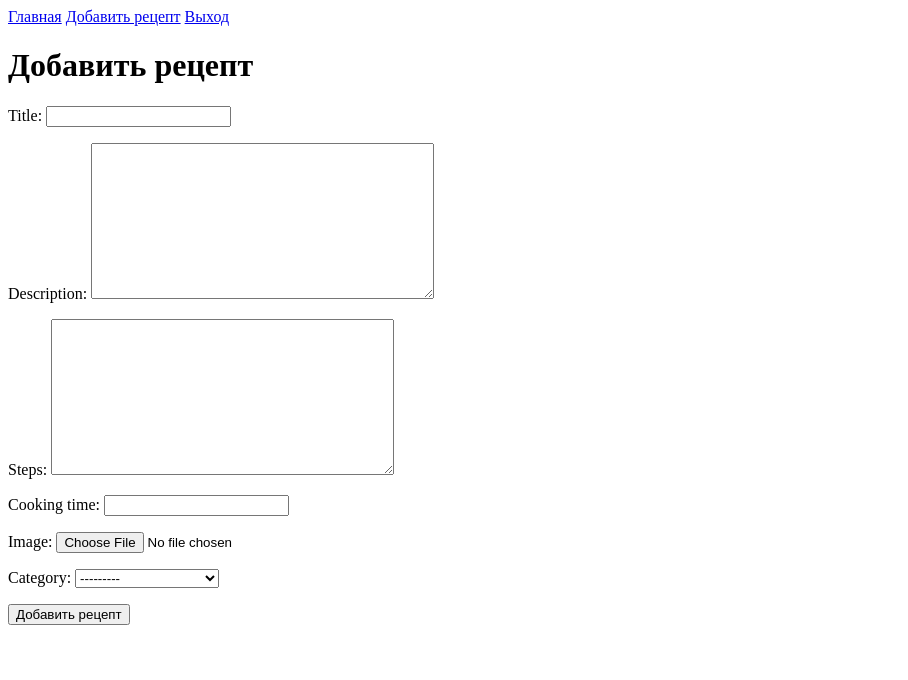
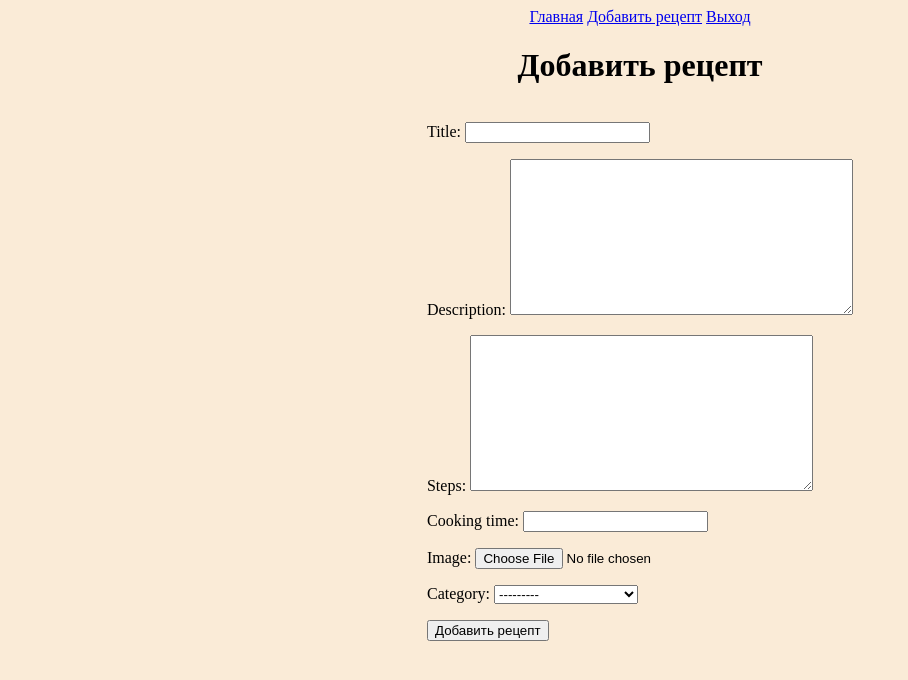
Before and after one commit to fedotoff144/srp, a Django app: page /recipe/add/ in a window 1280 px wide. Shown: the top 680 px of the page, without its empty margins (0-908 px from the left). Run offline with Django 4.2, Linux system fonts and the light colour scheme; a user stored in the database is signed in; data comes from the database, SQL or seed files in the repository.

Commit message:
add some style and image of recipes on main page

```diff
--- a/recipe_book/templates/recipe_book/base.html
+++ b/recipe_book/templates/recipe_book/base.html
@@ -4,6 +4,19 @@
     <meta charset="UTF-8">
     <meta name="viewport" content="width=device-width, initial-scale=1.0">
     <title>{% block title %}Сайт рецептов{% endblock %}</title>
+    <style>
+        body {
+            display: flex;
+            align-items: center;
+            flex-direction: column;
+            background-color: antiquewhite;
+        }
+        main {
+            display: flex;
+            flex-direction: column;
+            align-items: center;
+        }
+    </style>
 </head>
 <body>
     <header>
--- a/recipe_book/templates/recipe_book/home.html
+++ b/recipe_book/templates/recipe_book/home.html
@@ -4,7 +4,11 @@
 <h1>Добро пожаловать на сайт рецептов</h1>
 <ul>
     {% for recipe in recipes %}
-        <li><a href="{% url 'recipe_detail' recipe.pk %}">{{ recipe.title }}</a></li>
+        <!--<li><a href="{% url 'recipe_detail' recipe.pk %}">{{ recipe.title }}</a></li>-->
+        <div style="max-height: 250px; max-width: 250px; overflow: hidden; margin: 15px">
+            <li><a href="{% url 'recipe_detail' recipe.pk %}">{{ recipe.title }}</a></li>
+            <img src="{{ recipe.image.url }}" alt="{{ recipe.title }}" style="max-width: 100%; max-height: 100%; display: block;">
+        </div>
     {% endfor %}
 </ul>
 {% endblock %}
```
